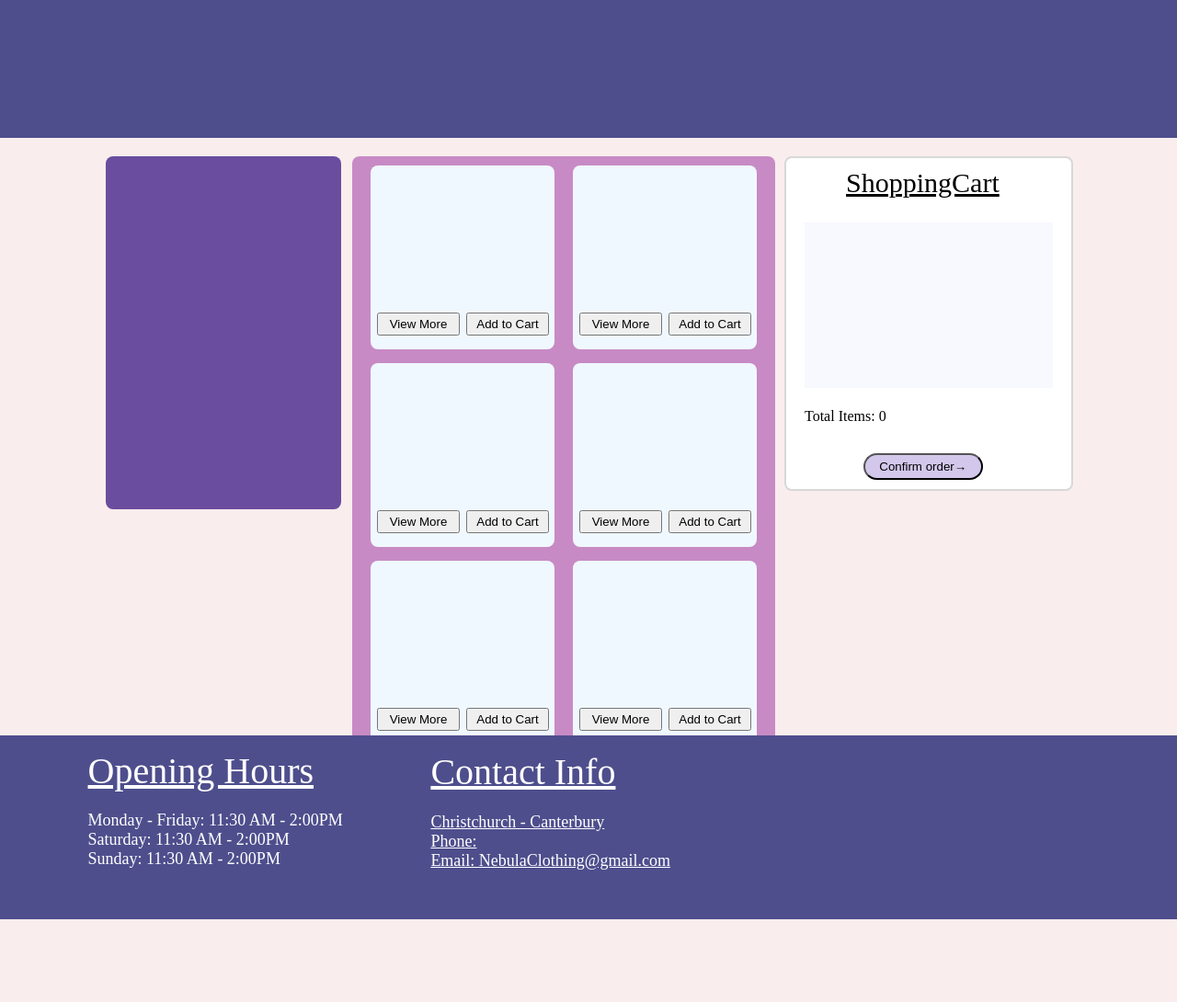
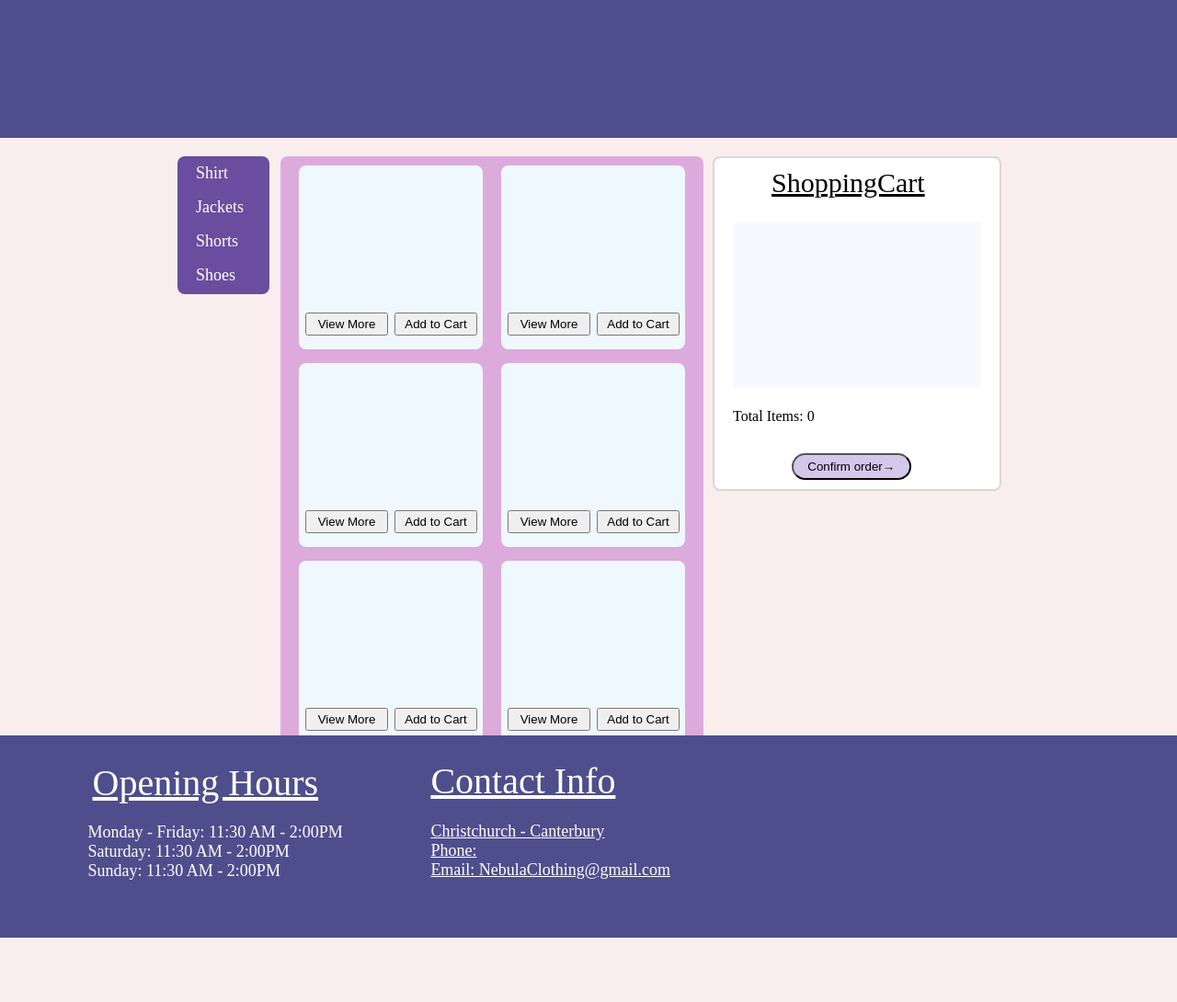
Before and after one commit to udaydaroch/Ecom-Website, a PHP site: page / in a window 1280 px wide. Shown: the whole page at 92% size. Run offline with PHP 8.4, Linux system fonts and the light colour scheme; a map, chart or similar area stays blank; grey boxes are pictures that could not be loaded.

Commit message:
added the side bar with options and also added hover effect

```diff
--- a/CSSFolder/Confirmationpage.css
+++ b/CSSFolder/Confirmationpage.css
@@ -1,7 +1,7 @@
 body {
   background-color: rgb(250, 237, 237);
   margin: 0;
-  min-width: 950px;
+  min-width: 800px;
   min-height:300px;
   height: 1300px;
 }
@@ -114,7 +114,7 @@ body {
   display: flex;
   justify-content: space-evenly;
   align-items: center;
-  height: 60px;
+  height: 70px;
   background-color: rgb(78, 78, 141);
   position: fixed;
   bottom: 0;
@@ -132,7 +132,7 @@ body {
 .OpeningHoursLabel {
   font-size: 40px;
   margin-left: 20px;
-  margin-top: 340px;
+  margin-top: 355px;
   color: white;
   text-decoration: underline;
 }
--- a/CSSFolder/hompage.css
+++ b/CSSFolder/hompage.css
@@ -1,7 +1,7 @@
 body {
   background-color: rgb(250, 237, 237);
   margin: 0;
-  min-width: 950px;
+  min-width: 800px;
   min-height:350px;
 }
 
@@ -29,10 +29,11 @@ body {
 
 .sidebar {
   background-color: rgb(106, 77, 159);
-  padding: 15% 10%;
   margin-right: 10px;
   margin-left: 10px;
   border-radius: 8px;
+  height: 150px;
+  width: 100px;
 }
 
 
@@ -49,7 +50,7 @@ body {
 }
 
 .pagination {
-  background-color: rgb(199, 138, 197);
+  background-color: rgb(220, 171, 220);
   padding-left: 10px;
   padding-right: 10px;
   padding-bottom:20px;
@@ -81,10 +82,10 @@ body {
 
 .wishlistcontent {
   font-size: 30px;
-  display: flex;
+  display: inline-block;
   justify-content: space-between;
   align-items: center;
-  margin-left:21%;
+  margin-left: 20%;
   margin-top: 10px;
   margin-bottom:25px;
   text-decoration: underline;
@@ -129,6 +130,25 @@ body {
   background-color: rgb(230, 167, 167);
 }
 
+
+.sidebar a {
+  padding: 8px;
+  text-decoration: none;
+  font-size: 18px;
+  color: white;
+  display: block;
+  transition: 0.3s;
+  padding-left: 20px; /* Adjust the value based on how much you want to move the text to the right */
+}
+
+.sidebar a:hover {
+  background-color: #c1b7b7;
+  padding-left: 20px;
+  padding-bottom:10px;
+  border-radius: 8px;
+}
+
+
 #confirmOrder {
   width: 130px;
   height: 29px;
@@ -145,7 +165,7 @@ body {
   display: flex;
   justify-content: space-evenly;
   align-items: center;
-  height: 200px;
+  height: 220px;
   background-color: rgb(78, 78, 141);
   position: fixed;
   bottom: 0;
@@ -178,8 +198,8 @@ body {
 
 .OpeningHoursLabel {
   font-size: 40px;
-  margin-left: 20px;
-  margin-top: 200px;
+  margin-left: 25px;
+  margin-top: 205px;
   color: white;
   text-decoration: underline;
 }
--- a/index.html
+++ b/index.html
@@ -11,7 +11,12 @@
 <body>
     <header class="header"></header>
     <div class="content">
-        <div class="sidebar"></div>
+        <div class="sidebar">
+            <a href="#option1"> Shirt</a>
+            <a href="#option2"> Jackets</a>
+            <a href="#option3"> Shorts</a>
+            <a href="#option4"> Shoes</a>
+        </div>
         <div class="pagination" id="pagination"></div>
         <div class="wishlist">
             <div id="wishlistcontent" class="wishlistcontent">ShoppingCart </div>
```
